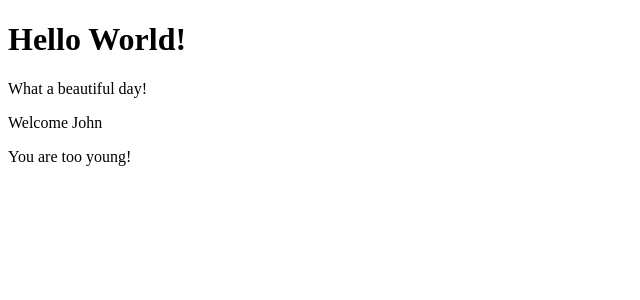
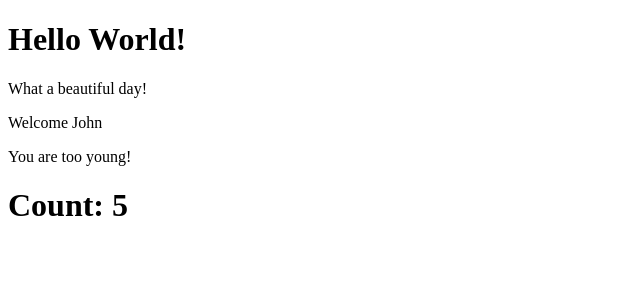
Before and after one commit to Zulk0rne1n/React-Exercises, a React (Create React App) app: page / in a window 1280 px wide. Shown: the top 300 px of the page, without its empty margins (0-640 px from the left). Built offline with nearby package versions, Linux system fonts and the light colour scheme.

Commit message:
State 01 added

```diff
--- a/src/App.js
+++ b/src/App.js
@@ -1,4 +1,5 @@
 import React from "react"
+import { Counter } from "./Counter"
 import { Hello } from "./Hello"
 import { Welcome } from "./Welcome"
 
@@ -9,6 +10,7 @@
             <div>
                 <Hello />
                 <Welcome name="John" age={17} />
+                <Counter />
             </div>)
     }
 }
--- /dev/null
+++ b/src/Counter.js
@@ -0,0 +1,31 @@
+import React from "react";
+
+
+export class Counter extends React.Component {
+    state = {
+        count: this.props.initialValue,
+    }
+
+    constructor(props) {
+        super(props)
+
+        setInterval(() => {
+            this.setState((state) => {
+                return {
+                    count: state.count + 1
+                }
+            })
+        }, 1000);
+    }
+
+    render() {
+        return <div>
+            <h1>Count: {this.state.count}</h1>
+        </div>
+    }
+}
+
+Counter.defaultProps = {
+    initialValue: 0,
+
+}
```
